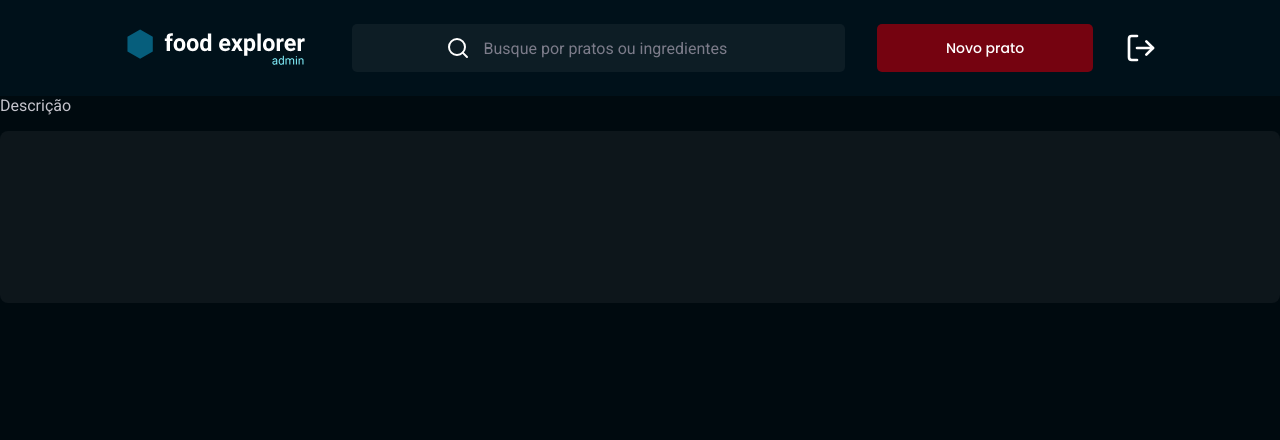
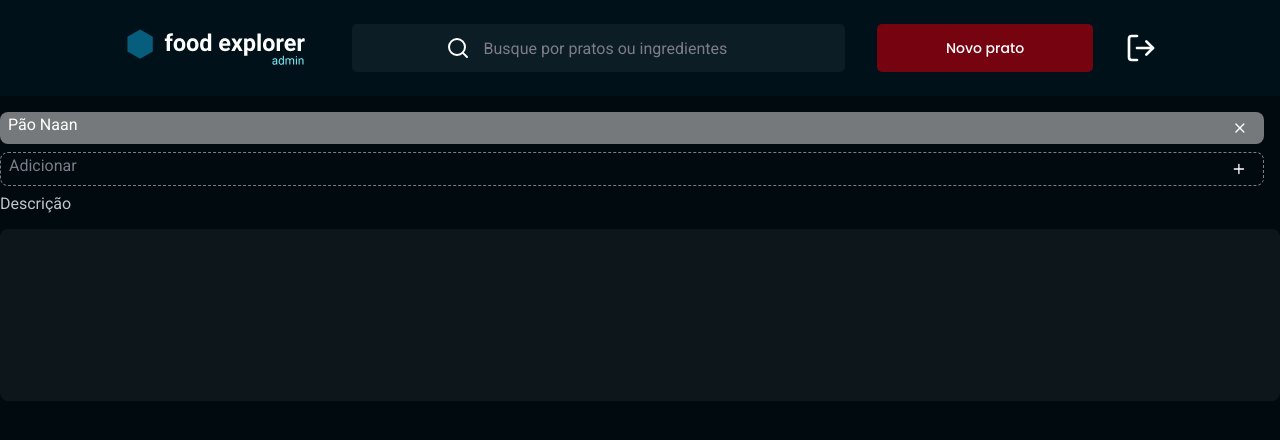
Before and after one commit to joao-sillva/food-explorer-frontend, a React (Vite) app: page / in a window 1280 px wide. Shown: the top 440 px of the page. Built offline with nearby package versions, Linux system fonts and the light colour scheme.

Commit message:
add component FoodItem

```diff
--- /dev/null
+++ b/src/components/FoodItem/index.jsx
@@ -0,0 +1,22 @@
+import { Container } from './styles'
+import { FiPlus, FiX } from 'react-icons/fi'
+
+export function FoodItem({ isNew, value, onClick, ...rest }) {
+  return (
+    <Container isNew={isNew}>
+      <input
+        type='text'
+        value={value}
+        readOnly={!isNew}
+        {...rest}
+      />
+
+      <button
+        type='button'
+        onClick={onClick}
+        className={isNew ? 'button-add' : 'button-delete'}
+      />
+      { isNew ? <FiPlus /> : <FiX /> }
+    </Container>
+  )
+}
--- /dev/null
+++ b/src/components/FoodItem/styles.js
@@ -0,0 +1,36 @@
+import styled from 'styled-components'
+
+export const Container = styled.div`
+  display: flex;
+  align-items: center;
+
+  background: ${({ theme, isNew }) => isNew ? 'transparent' : theme.COLORS.GRAY_400};
+  border: ${({ theme, isNew }) => isNew ? `1px dashed ${theme.COLORS.GRAY_300}` : 'none'};
+
+  margin: 0 16px 8px 0;
+  padding: 0 16px 0 0;
+  border-radius: 8px;
+
+  > button {
+    background: none;
+    border: none;
+    display: flex;
+    align-items: center;
+
+    color: ${({ theme, isNew }) => isNew ? theme.COLORS.GRAY_300 : theme.COLORS.WHITE};
+  }
+
+  > input {
+    width: 100%;
+    height: 32px;
+    padding: 8px 8px 16px;
+    border: none;
+
+    background: transparent;
+    color: ${({ theme }) => theme.COLORS.WHITE};
+
+    &::placeholder {
+      color: ${({ theme }) => theme.COLORS.GRAY_300};
+    }
+  }
+`
--- a/src/pages/New/index.jsx
+++ b/src/pages/New/index.jsx
@@ -2,11 +2,17 @@ import { Container } from './styles'
 import { Header } from '../../components/Header'
 import { Textarea } from '../../components/Textarea'
 import { Section } from '../../components/Section'
+import { FoodItem } from '../../components/FoodItem'
 
 export function New() {
   return (
     <Container>
       <Header isAdmin />
+
+      <Section>
+        <FoodItem value='Pão Naan' />
+        <FoodItem isNew placeholder='Adicionar' />
+      </Section>
 
       <Section title='Descrição'>
         <Textarea placeholder='Fale brevemente sobre o prato, seus ingredientes e composição' />
```
